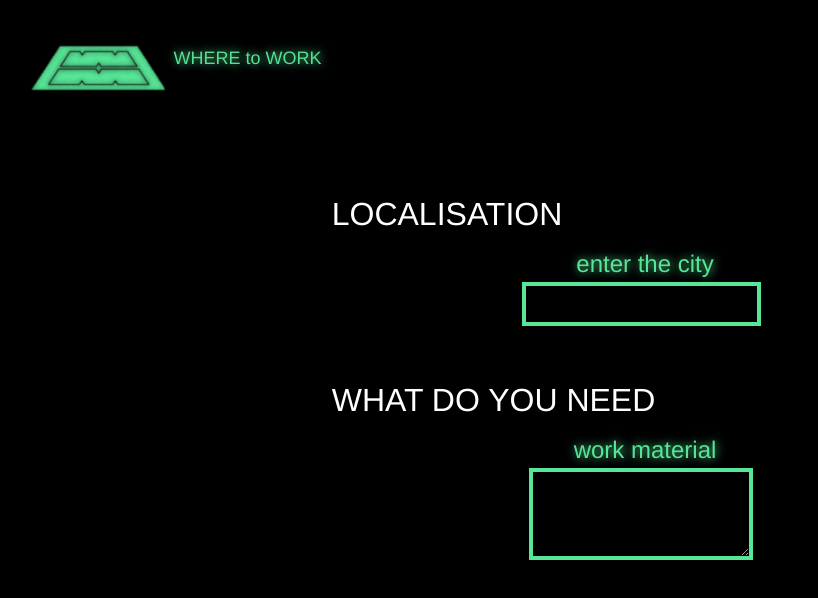
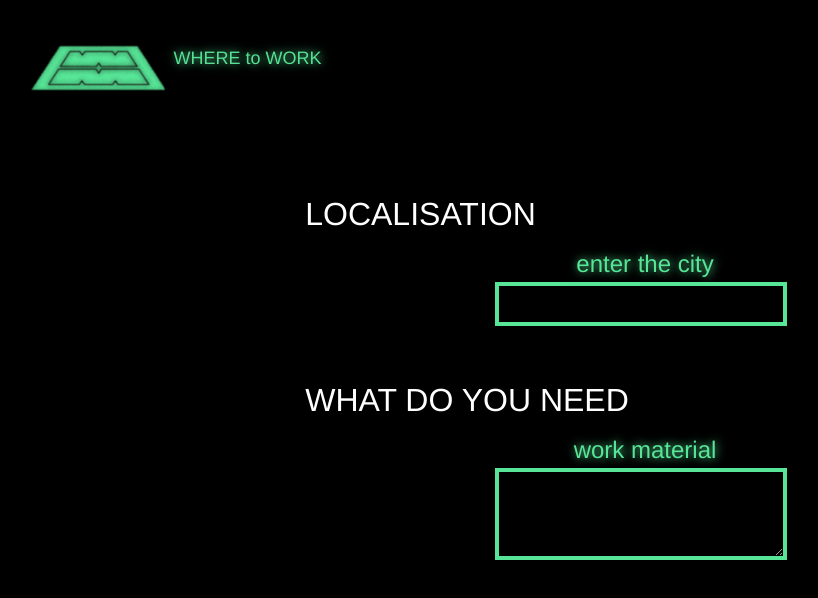
Before and after one commit to krissdel/where_to_work, a Vue app: page /Place in a window 1280 px wide. Shown: the top 598 px of the page, without its empty margins (3-821 px from the left). Built offline with nearby package versions, Linux system fonts and the light colour scheme.

Commit message:
textarea size

```diff
--- a/src/components/Localisation.vue
+++ b/src/components/Localisation.vue
@@ -86,7 +86,10 @@ a {
 // .navbar-light .navbar-brand {
 //     color: white ;
 // }
-
+.d-flex {
+    // display: flex!important;
+    width: 300px;
+}
 .form-control {
   color: #57e597;
   background-color: black;
@@ -100,7 +103,7 @@ a {
   text-shadow: #55e094 1px 0 10px;
 }
 textarea.form-control {
-    width: 14pc;
+    // width: 14pc;
     margin-right: .5rem!important;
 }
 
```
